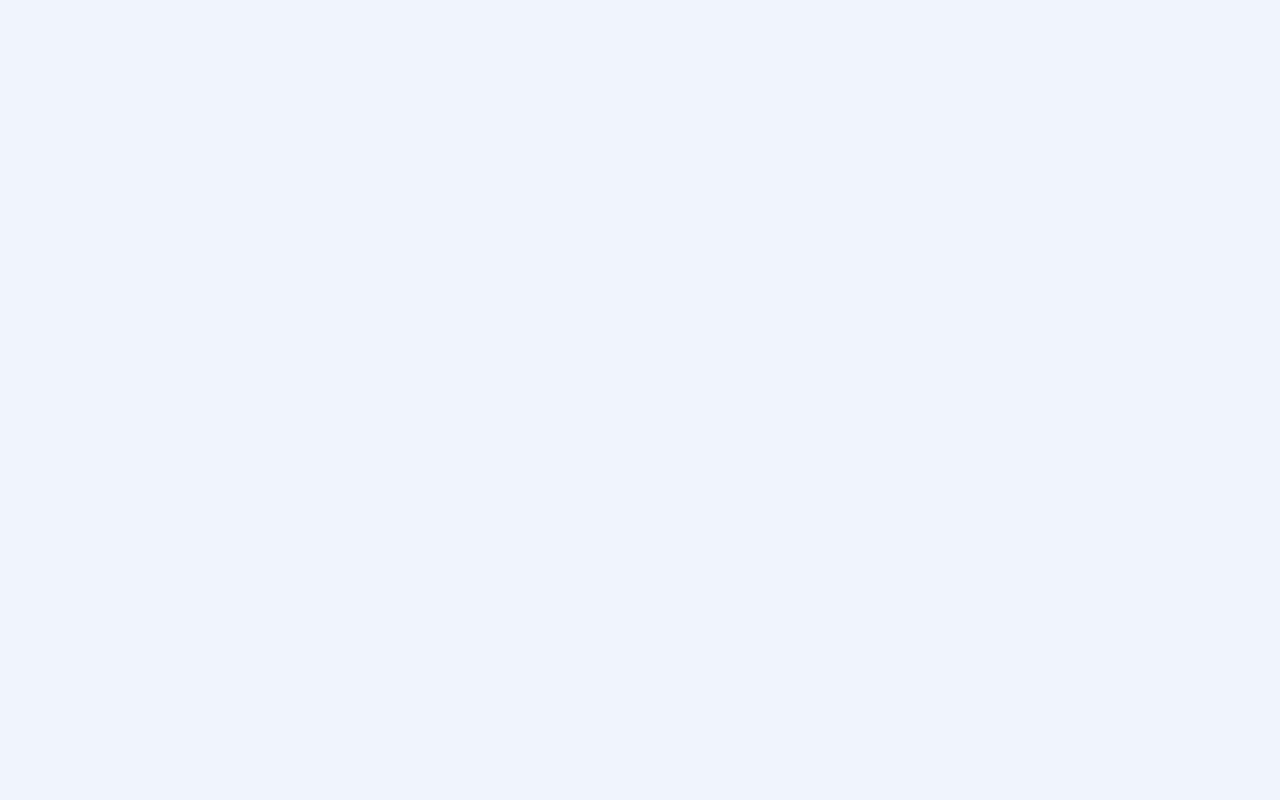
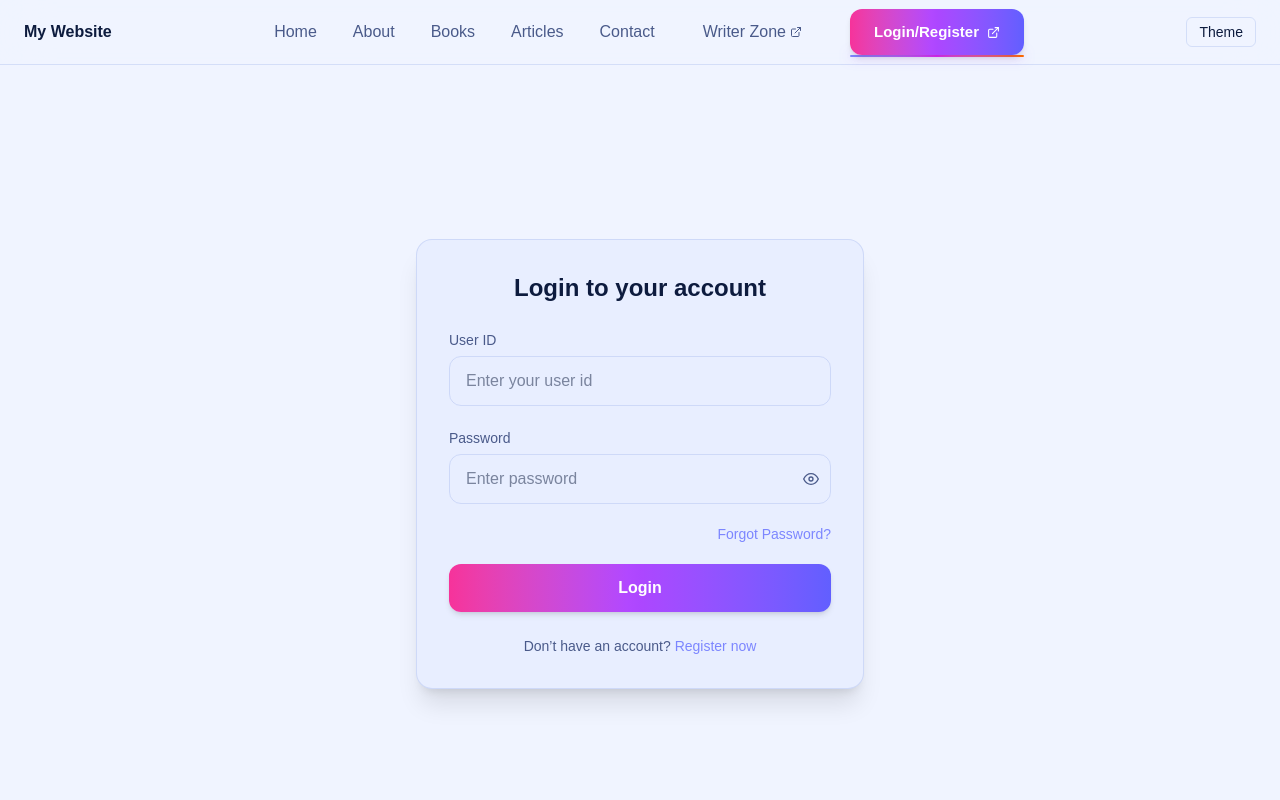
Before and after one commit to Hasan959/study-vault-e-pdf-project, a React (Vite) app: page /auth in a window 1280 px wide. Before the commit this address had no page. Shown: the top 800 px of the page. Built offline with nearby package versions, Linux system fonts and the light colour scheme.

Commit message:
almost complete  project

```diff
--- a/src/components/Navbar.jsx
+++ b/src/components/Navbar.jsx
@@ -3,6 +3,7 @@ import { NavLink, Link } from "react-router";
 import { HiOutlineMenuAlt3, HiX } from "react-icons/hi";
 import { FiExternalLink } from "react-icons/fi";
 import { useTheme } from "../context/ThemeContext";
+import Button from "./ui/Button";
 
 const navLinks = [
   { label: "Home", to: "/" },
@@ -11,7 +12,7 @@ const navLinks = [
   { label: "Articles", to: "/articles" },
   { label: "Contact", to: "/contact" },
   { label: "Writer Zone", to: "/writerzone" },
-  { label: "GenesisEdu", to: "/genesisedu" },
+  { label: "Login/Register", to: "/auth" },
 ];
 
 /* =========================
@@ -32,15 +33,31 @@ const DesktopNavLink = ({ to, label, onClick }) => {
       {({ isActive }) => (
         <>
            {label === "Writer Zone" ? (
-            <span className="writerZone flex items-center gap-1 px-3 py-1 rounded-full  ">
+      <span className="writerZone flex items-center gap-1 px-3 py-1 rounded-full">
         {label}
         <FiExternalLink className="text-[12px]" />
       </span>
-          ) : label === "GenesisEdu" ? (
-            <span className="flex items-center gap-1">
+    ) : label === "Login/Register" ? (
+
+      /* 🔥 AUTH BUTTON WITH FULL BORDER EFFECT */
+      <span className="relative group inline-flex">
+
+        {/* glowing border */}
+        <span className="
+          absolute -inset-[2px] rounded-xl
+          bg-gradient-to-r from-indigo-400 via-fuchsia-500 to-orange-500
+          opacity-0 group-hover:opacity-100
+          blur-[2px]
+          transition-all duration-500
+        " />
+
+        <Button variant="auth">
           {label}
-              <FiExternalLink className="text-[12px] opacity-70 group-hover:opacity-100 transition" />
+          <FiExternalLink className="text-[13px]" />
+        </Button>
+
       </span>
+
     ) : (
       label
     )}
--- a/src/components/ui/Button.jsx
+++ b/src/components/ui/Button.jsx
@@ -1,40 +1,64 @@
-import { forwardRef } from 'react'
+import { forwardRef } from "react";
 
 /**
  * Reusable Button component.
- * variant: 'primary' | 'ghost' | 'wa' (WhatsApp green)
- * size:    'md' | 'sm' | 'lg'
+ * variant: 'primary' | 'ghost' | 'wa' | 'auth'
+ * size:    'sm' | 'md' | 'lg'
  */
+
 const BASE =
-  'inline-flex items-center justify-center gap-2 font-semibold rounded-xl transition-all duration-300 cursor-pointer border-0 outline-none select-none'
+  "relative inline-flex items-center justify-center gap-2 font-semibold rounded-xl transition-all duration-300 cursor-pointer border-0 outline-none select-none overflow-hidden";
 
 const VARIANTS = {
   primary:
-    'bg-gradient-to-br from-navy-500 to-violet-500 text-white shadow-glow hover:shadow-glow-lg hover:-translate-y-0.5 active:translate-y-0',
+    "bg-gradient-to-br from-navy-500 to-violet-500 text-white shadow-glow border border-transparent hover:border-fuchsia-400/70 hover:shadow-[0_0_25px_rgba(217,70,239,0.5)] hover:-translate-y-0.5 active:translate-y-0",
+
   ghost:
-    'glass text-[var(--text)] hover:bg-navy-500/10 hover:border-navy-500/40 hover:-translate-y-0.5 active:translate-y-0',
-  wa: 'bg-gradient-to-br from-green-400 to-green-500 text-white shadow-wa hover:shadow-lg hover:-translate-y-0.5 active:translate-y-0',
-}
+    "glass text-[var(--text)] hover:bg-navy-500/10 hover:border-navy-500/40 hover:-translate-y-0.5 active:translate-y-0",
+
+  wa: "bg-gradient-to-br from-green-400 to-green-500 text-white shadow-wa hover:shadow-lg hover:-translate-y-0.5 active:translate-y-0",
+
+  auth:
+  "relative bg-gradient-to-r from-pink-500 via-purple-500 to-indigo-500 text-white shadow-md rounded-xl z-10",
+};
 
 const SIZES = {
-  sm: 'text-[13px] px-4 py-2',
-  md: 'text-[15px] px-6 py-3',
-  lg: 'text-[16px] px-8 py-4',
-}
+  sm: "text-[13px] px-4 py-2",
+  md: "text-[15px] px-6 py-3",
+  lg: "text-[16px] px-8 py-4",
+};
 
 const Button = forwardRef(function Button(
-  { variant = 'primary', size = 'md', className = '', children, ...props },
+  { variant = "primary", size = "md", className = "", children, ...props },
   ref
 ) {
+  const isAuth = variant === "auth";
+
   return (
     <button
       ref={ref}
-      className={`${BASE} ${VARIANTS[variant]} ${SIZES[size]} ${className}`}
+      className={`${BASE} ${VARIANTS[variant]} ${SIZES[size]} ${className} ${
+        isAuth ? "group" : ""
+      }`}
       {...props}
     >
-      {children}
+      {/* 🔥 ONLY AUTH hover fill layer */}
+      {isAuth && (
+        <span className="
+          absolute inset-0
+          bg-white/10
+          scale-x-0
+          origin-left
+          transition-transform duration-500
+          group-hover:scale-x-100
+        " />
+      )}
+
+      <span className="relative z-10 flex items-center gap-2">
+        {children}
+      </span>
     </button>
-  )
-})
+  );
+});
 
-export default Button
+export default Button;
--- a/src/pages/GenesisEdu.jsx
+++ /dev/null
@@ -1,9 +0,0 @@
-import React from 'react'
-
-const GenesisEdu = () => {
-  return (
-    <div>GenesisEduu</div>
-  )
-}
-
-export default GenesisEdu
--- /dev/null
+++ b/src/pages/LoginRegister.jsx
@@ -0,0 +1,97 @@
+import React, { useState } from "react";
+import { FiEye, FiEyeOff } from "react-icons/fi";
+
+const Auth = () => {
+  const [showPass, setShowPass] = useState(false);
+  const [isLogin, setIsLogin] = useState(true);
+
+  return (
+    <div className="min-h-screen flex items-center justify-center bg-[var(--bg)] px-4">
+
+      <div className="w-full max-w-md">
+
+        {/* CARD */}
+        <div className="bg-[var(--bg2)] border border-[var(--border)] rounded-2xl p-8 shadow-xl">
+
+          {/* TITLE */}
+          <h2 className="text-2xl font-bold text-center text-[var(--text)] mb-6">
+            Login to your account
+          </h2>
+
+          {/* FORM */}
+          <form className="space-y-5">
+
+            {/* USER ID */}
+            <div>
+              <label className="text-sm text-[var(--text2)]">User ID</label>
+              <input
+                type="text"
+                placeholder="Enter your user id"
+                className="w-full mt-1 px-4 py-3 rounded-xl bg-transparent border border-[var(--border)]
+                text-[var(--text)] outline-none focus:border-indigo-500 transition"
+              />
+            </div>
+
+            {/* PASSWORD */}
+            <div>
+              <label className="text-sm text-[var(--text2)]">Password</label>
+
+              <div className="relative mt-1">
+                <input
+                  type={showPass ? "text" : "password"}
+                  placeholder="Enter password"
+                  className="w-full px-4 py-3 pr-10 rounded-xl bg-transparent border border-[var(--border)]
+                  text-[var(--text)] outline-none focus:border-indigo-500 transition"
+                />
+
+                {/* EYE ICON */}
+                <button
+                  type="button"
+                  onClick={() => setShowPass(!showPass)}
+                  className="absolute right-3 top-1/2 -translate-y-1/2 text-[var(--text2)]"
+                >
+                  {showPass ? <FiEyeOff /> : <FiEye />}
+                </button>
+              </div>
+            </div>
+
+            {/* FORGOT PASSWORD */}
+            <div className="flex justify-end">
+              <button className="text-sm text-indigo-400 hover:underline">
+                Forgot Password?
+              </button>
+            </div>
+
+            {/* LOGIN BUTTON */}
+            <button
+              type="submit"
+              className="
+                w-full py-3 rounded-xl font-semibold text-white
+                bg-gradient-to-r from-pink-500 via-purple-500 to-indigo-500
+                hover:scale-[1.02] active:scale-[0.98]
+                transition-all duration-300 shadow-md
+              "
+            >
+              Login
+            </button>
+
+          </form>
+
+          {/* REGISTER */}
+          <p className="text-center text-sm text-[var(--text2)] mt-6">
+            Don’t have an account?{" "}
+            <button
+              onClick={() => setIsLogin(false)}
+              className="text-indigo-400 font-medium hover:underline"
+            >
+              Register now
+            </button>
+          </p>
+
+        </div>
+      </div>
+    </div>
+  );
+};
+
+export default Auth;
--- a/src/routes/AppRoutes.jsx
+++ b/src/routes/AppRoutes.jsx
@@ -2,12 +2,13 @@
 import { Route, Routes } from 'react-router'
 import MainLayout from '../layouts/MainLayout'
 import Home from '../pages/Home'
-import Footer from '../components/Footer'
+// import Footer from '../components/Footer'
 import About from '../pages/About';
 import Books from '../pages/Books';
 import Contact from '../pages/Contact';
 import WriterZone from '../pages/WriterZone';
-import GenesisEdu from '../pages/GenesisEdu';
+import LoginRegister from '../pages/LoginRegister';
+
 import Articles from '../pages/Articles';
 
 const AppRoutes = () => {
@@ -23,7 +24,8 @@ const AppRoutes = () => {
       <Route path='/books' element={<Books/>}/>
       <Route path='/contact' element={<Contact/>}/>
       <Route path='/writerzone' element={ <WriterZone/>}/>
-      <Route path='/genesisedu' element={< GenesisEdu/>}/>
+      <Route path='/auth' element={<LoginRegister/>}/>
+
       </Route>
     </Routes>
   );
```
Lines whose indentation alone changed are shown as unchanged.
